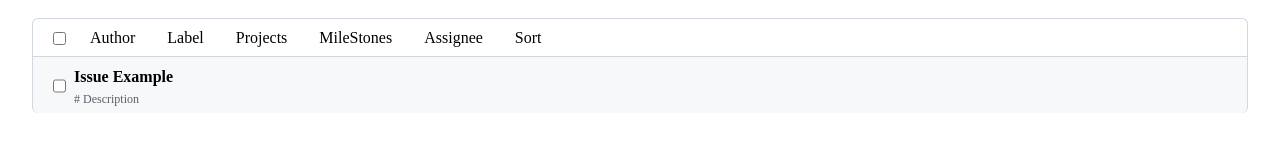
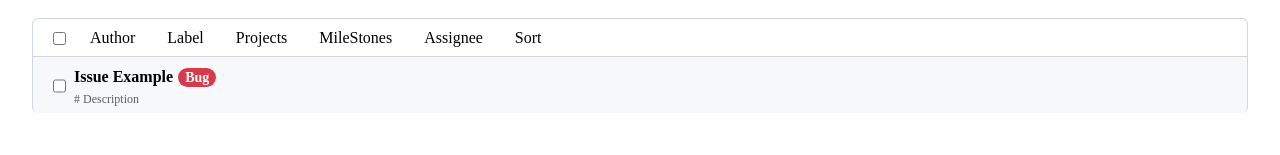
Before and after one commit to chaeeunj/github-issue-clone, a React (Vite) app in the folder github-issue/: page / in a window 1280 px wide. Shown: the part 201-356 px from the top of the page. Built offline with nearby package versions, Linux system fonts and the light colour scheme.

Commit message:
badge 컴포넌트 생성

```diff
--- /dev/null
+++ b/github-issue/src/components/Badge.module.css
@@ -0,0 +1,17 @@
+.badge {
+  font-size: 14px;
+  line-height: 21px;
+  border-radius: 2em;
+  padding: 2px 7px;
+  margin: 0 5px;
+}
+
+.red {
+  background: rgb(215, 58, 74);
+  color: #ffffff;
+}
+
+.blue {
+  background: #0969da;
+  color: #ffffff;
+}
--- /dev/null
+++ b/github-issue/src/components/Badge.tsx
@@ -0,0 +1,9 @@
+import styles from './Badge.module.css';
+
+import cx from 'clsx';
+
+function Badge({ title, color }) {
+  return <span className={cx(styles.badge, styles[color])}>{title}</span>;
+}
+
+export default Badge;
--- a/github-issue/src/components/ListContainer.tsx
+++ b/github-issue/src/components/ListContainer.tsx
@@ -35,7 +35,14 @@ function ListContainer() {
         </div>
       </ListItemLayout>
       <div className={styles.container}>
-        <ListItem />
+        <ListItem
+          badges={[
+            {
+              color: 'red',
+              title: 'Bug',
+            },
+          ]}
+        />
       </div>
     </div>
   );
--- a/github-issue/src/components/ListItem.tsx
+++ b/github-issue/src/components/ListItem.tsx
@@ -1,12 +1,17 @@
 import styles from './ListItem.module.css';
 import ListItemLayout from './ListItemLayout';
+import Badge from './Badge';
 
-function ListItem({ onClickTitle }) {
+function ListItem({ checked, onChangeCheckBox, onClickTitle, badges }) {
   return (
     <ListItemLayout>
       <div>
         <div role="button" onClick={onClickTitle} className={styles.title}>
           Issue Example
+          {badges &&
+            badges.map((badgeProps, idx) => (
+              <Badge key={idx} {...badgeProps} />
+            ))}
         </div>
         <div className={styles.description}># Description</div>
       </div>
```
